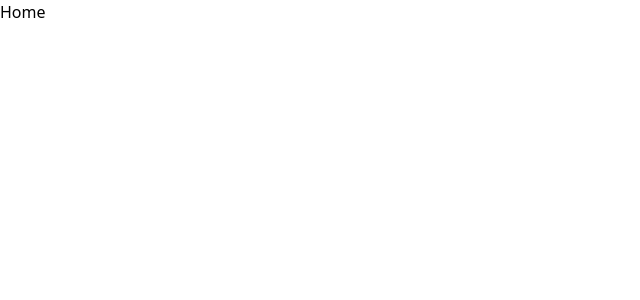
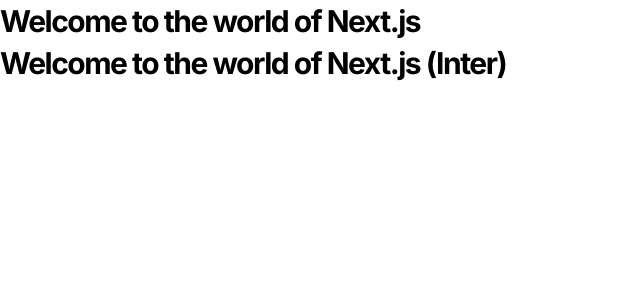
Before and after one commit to I-Do-CS/dev-flow, a Next.js app: page / in a window 1280 px wide. Shown: the top 300 px of the page, without its empty margins (0-640 px from the left). Built offline with nearby package versions, Linux system fonts and the light colour scheme.

Commit message:
Add project fonts

```diff
--- a/src/app/layout.tsx
+++ b/src/app/layout.tsx
@@ -1,28 +1,30 @@
 import type { Metadata } from "next";
-import { Geist, Geist_Mono as GeistMono } from "next/font/google";
+import { Inter, Space_Grotesk as SpaceGrotesk } from "next/font/google";
 
 import "./globals.css";
 
-const geistSans = Geist({
-  variable: "--font-geist-sans",
+const inter = Inter({
+  variable: "--font-inter",
   subsets: ["latin"],
+  weight: "variable",
 });
 
-const geistMono = GeistMono({
-  variable: "--font-geist-mono",
+const spaceGrotesk = SpaceGrotesk({
+  variable: "--font-space-grotesk",
   subsets: ["latin"],
+  weight: ["300", "400", "500", "600", "700"],
 });
 
 export const metadata: Metadata = {
   title: "DevFlow",
-  description: "Stack Overflow for but better!",
+  description: "A better version of Stack Overflow",
 };
 
 const RootLayout = ({ children }: LayoutProps<"/">) => {
   return (
     <html
       lang="en"
-      className={`${geistSans.variable} ${geistMono.variable} h-full antialiased`}
+      className={`${inter.className} ${spaceGrotesk.variable} h-full antialiased`}
     >
       <body className="flex min-h-full flex-col">{children}</body>
     </html>
--- a/src/app/page.tsx
+++ b/src/app/page.tsx
@@ -1,5 +1,12 @@
 const Home = () => {
-  return <div>Home</div>;
+  return (
+    <>
+      <h1 className="h1-bold">Welcome to the world of Next.js</h1>
+      <h1 className="font-inter h1-bold">
+        Welcome to the world of Next.js (Inter)
+      </h1>
+    </>
+  );
 };
 
 export default Home;
```
